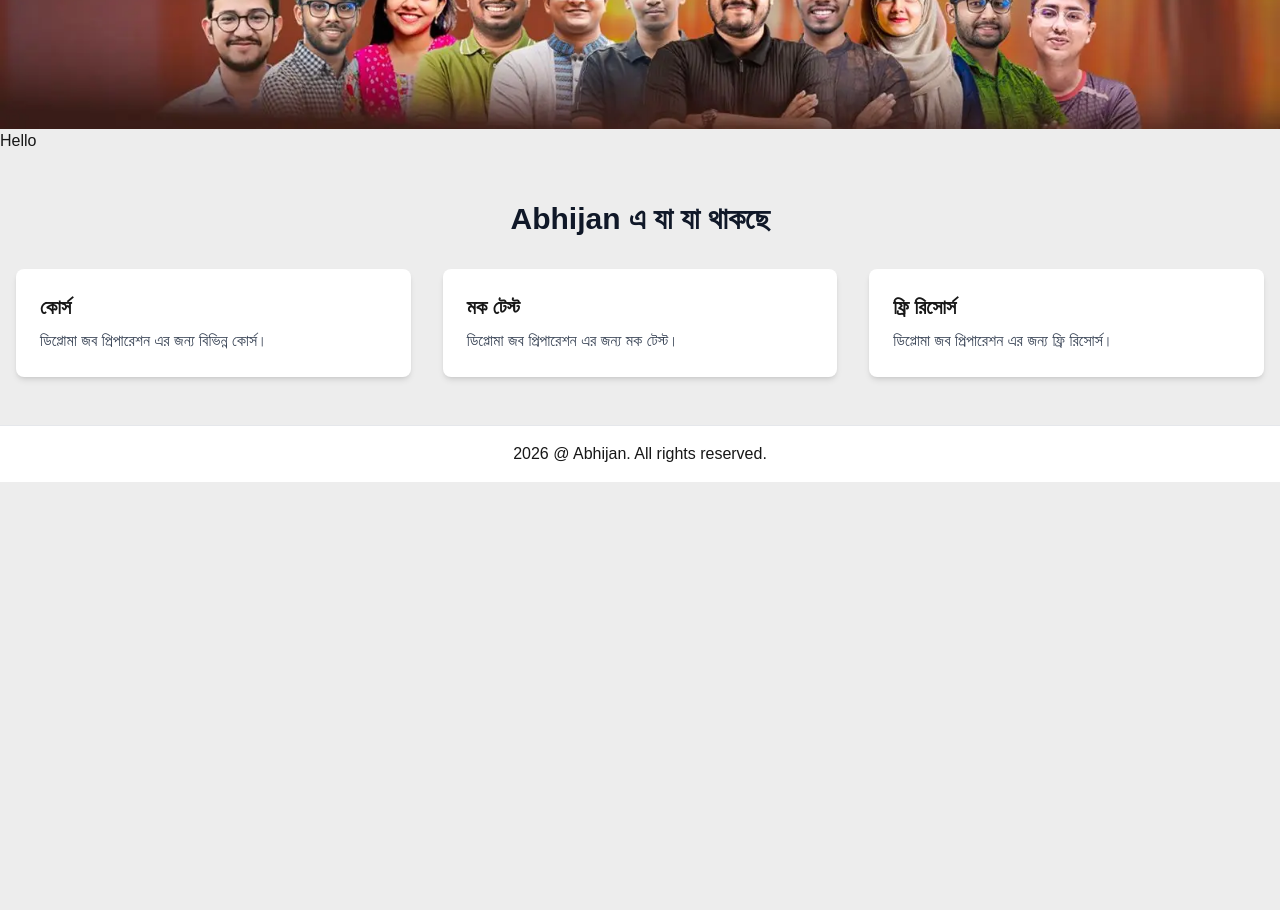
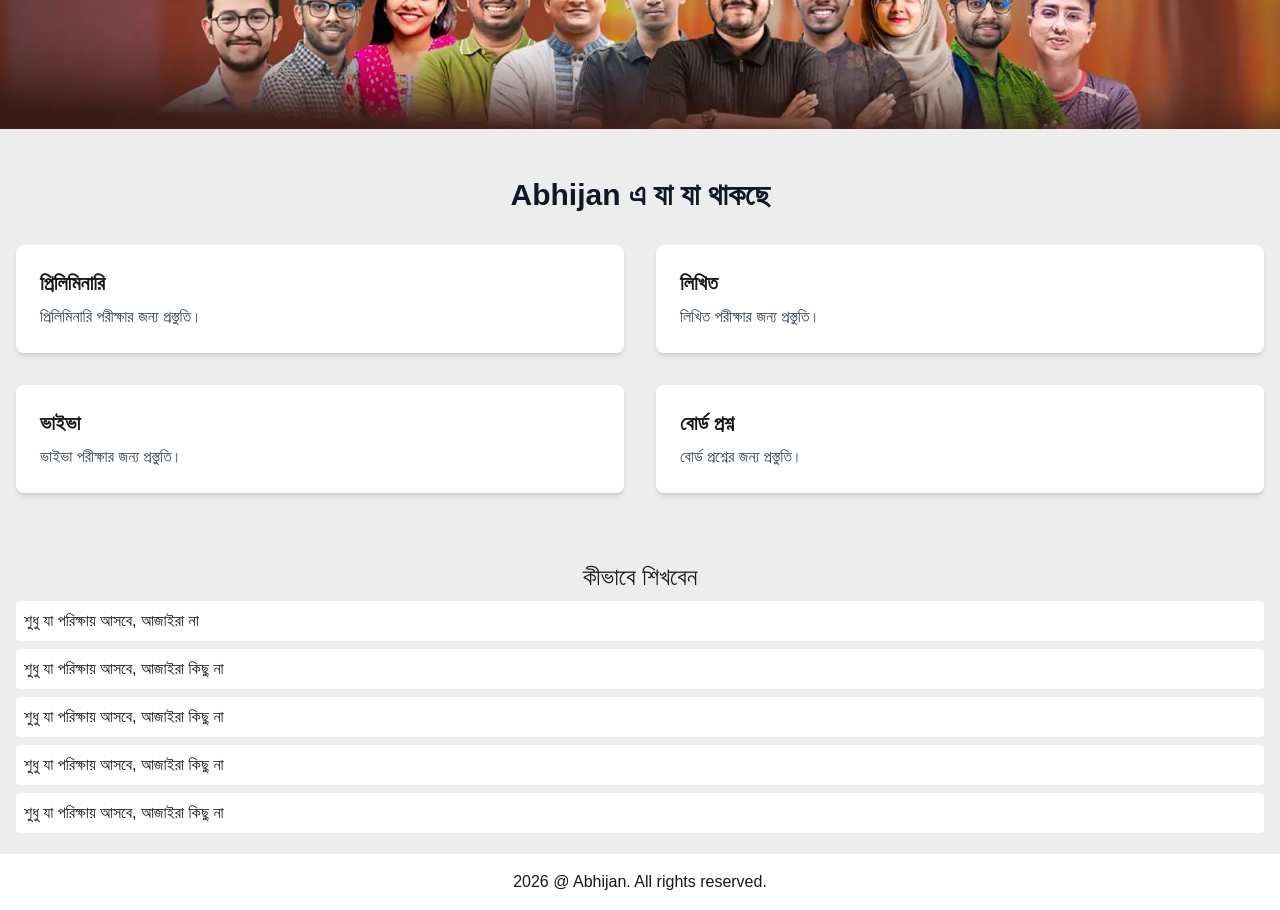
Before and after one commit to laxmancroy/abhijan, a Next.js app: page / in a window 1280 px wide. Shown: the part 320-1230 px from the top of the page. Before the commit the page ends 802 px from the top, so only its background shows below. Built offline with nearby package versions, Linux system fonts and the light colour scheme.

Commit message:
added How.tsx and update nextjs, solve security issues and enhance some code with antigravity

```diff
--- a/app/login/page.tsx
+++ b/app/login/page.tsx
@@ -86,7 +86,7 @@ export default function LoginPage() {
         </button>
 
         <p className="text-center text-sm text-gray-600">
-          Don't have an account?{" "}
+          Don&apos;t have an account?{" "}
           <Link href="/register" className="text-blue-600 font-medium underline">
             Register
           </Link>
--- a/app/page.tsx
+++ b/app/page.tsx
@@ -1,13 +1,14 @@
 import Hero from "@/components/layout/Hero";
 import Features from "@/components/ui/Features";
+import How from "@/components/ui/How";
 
 
 export default function Home() {
   return (
     <>
-    <Hero />
-    <div>Hello</div>
-    <Features />
+      <Hero />
+      <Features />
+      <How />
     </>
   );
 }
--- a/components/layout/Header.tsx
+++ b/components/layout/Header.tsx
@@ -17,7 +17,7 @@ const Header = () => {
     const [isMobileMenuOpen, setIsMobileMenuOpen] = useState(false);
     return (
         <header className="sticky top-0 z-50 h-14 w-full border-b border-border bg-popup text-foreground px-4 py-2 flex justify-between md:justify-around items-center">
-            <a href="/" className="block text-xl">Abhijan</a>
+            <Link href="/" className="block text-xl">Abhijan</Link>
 
             <div className="flex">
             {/* Desktop Navigation Menu Bar */}
--- a/components/layout/Hero.tsx
+++ b/components/layout/Hero.tsx
@@ -1,6 +1,7 @@
 'use client';
 
 import { useState } from "react";
+import Image from "next/image";
 import { GrPrevious, GrNext } from "react-icons/gr";
 
 const banners = [
@@ -25,7 +26,14 @@ const Hero = () => {
     return (
         <section className="relative w-full overflow-hidden">
             <div className="w-full">
-                <img src={banners[current]} alt="Hero Banner" className="w-full h-auto object-cover block" />
+                <Image
+                    src={banners[current]}
+                    alt="Hero Banner"
+                    width={1920}
+                    height={600}
+                    priority={current === 0}
+                    className="w-full h-auto object-cover block"
+                />
             </div>
 
             {/* Left and right overlay button */}
--- a/components/ui/Features.tsx
+++ b/components/ui/Features.tsx
@@ -2,18 +2,22 @@ const Features = () => {
     return (
         <div className="container mx-auto px-4 py-12">
             <h2 className="text-3xl font-bold text-center text-gray-900">Abhijan এ যা যা থাকছে</h2>
-            <div className="grid grid-cols-1 md:grid-cols-2 lg:grid-cols-3 gap-8 mt-8">
+            <div className="grid grid-cols-1 md:grid-cols-2 gap-8 mt-8">
                 <div className="bg-white rounded-lg shadow-md p-6">
-                    <h3 className="text-xl font-semibold mb-2">কোর্স</h3>
-                    <p className="text-gray-700">ডিপ্লোমা জব প্রিপারেশন এর জন্য বিভিন্ন কোর্স।</p>
+                    <h3 className="text-xl font-semibold mb-2">প্রিলিমিনারি</h3>
+                    <p className="text-gray-700">প্রিলিমিনারি পরীক্ষার জন্য প্রস্তুতি।</p>
                 </div>
                 <div className="bg-white rounded-lg shadow-md p-6">
-                    <h3 className="text-xl font-semibold mb-2">মক টেস্ট</h3>
-                    <p className="text-gray-700">ডিপ্লোমা জব প্রিপারেশন এর জন্য মক টেস্ট।</p>
+                    <h3 className="text-xl font-semibold mb-2">লিখিত</h3>
+                    <p className="text-gray-700">লিখিত পরীক্ষার জন্য প্রস্তুতি।</p>
                 </div>
                 <div className="bg-white rounded-lg shadow-md p-6">
-                    <h3 className="text-xl font-semibold mb-2">ফ্রি রিসোর্স</h3>
-                    <p className="text-gray-700">ডিপ্লোমা জব প্রিপারেশন এর জন্য ফ্রি রিসোর্স।</p>
+                    <h3 className="text-xl font-semibold mb-2">ভাইভা</h3>
+                    <p className="text-gray-700">ভাইভা পরীক্ষার জন্য প্রস্তুতি।</p>
+                </div>
+                <div className="bg-white rounded-lg shadow-md p-6">
+                    <h3 className="text-xl font-semibold mb-2">বোর্ড প্রশ্ন</h3>
+                    <p className="text-gray-700">বোর্ড প্রশ্নের জন্য প্রস্তুতি।</p>
                 </div>
             </div>
         </div>
--- /dev/null
+++ b/components/ui/How.tsx
@@ -0,0 +1,16 @@
+const How = () => {
+    return (
+        <div className="container mx-auto px-4 py-5">
+            <h2 className="text-center text-bold text-2xl">কীভাবে শিখবেন</h2>
+            <ul className="*:bg-white *:p-2 *:mt-2 *:rounded">
+                <li>শুধু যা পরিক্ষায় আসবে, আজাইরা না</li>
+                <li>শুধু যা পরিক্ষায় আসবে, আজাইরা কিছু না</li>
+                <li>শুধু যা পরিক্ষায় আসবে, আজাইরা কিছু না</li>
+                <li>শুধু যা পরিক্ষায় আসবে, আজাইরা কিছু না</li>
+                <li>শুধু যা পরিক্ষায় আসবে, আজাইরা কিছু না</li>
+            </ul>
+        </div >
+    )
+}
+
+export default How;
```
Also changed, not shown: package.json (+5 -2 lines), 1 other file (tests, documents, lock files or other folders).
